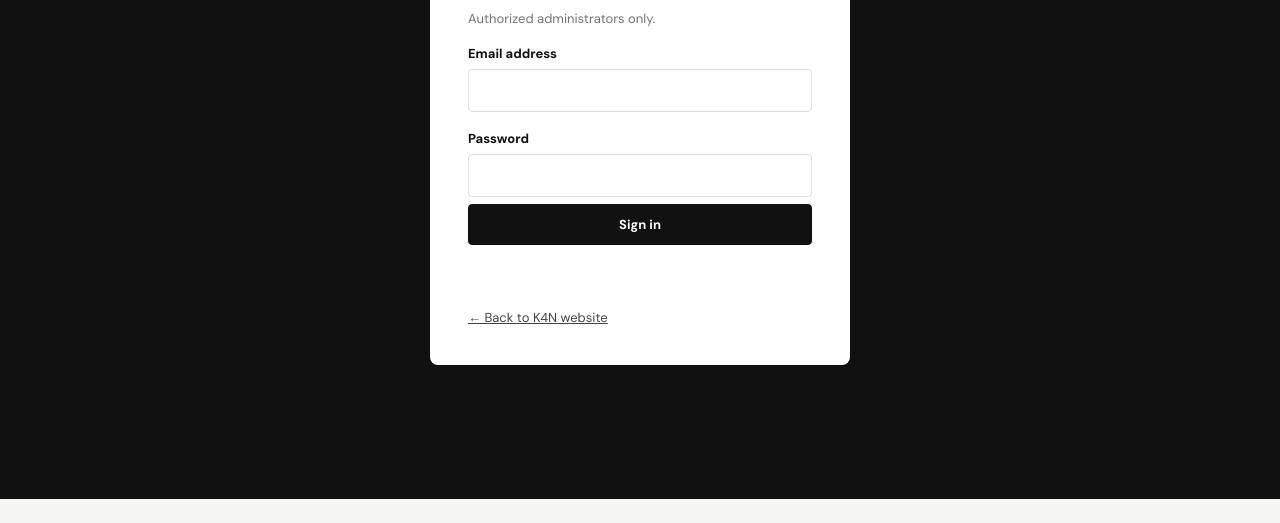
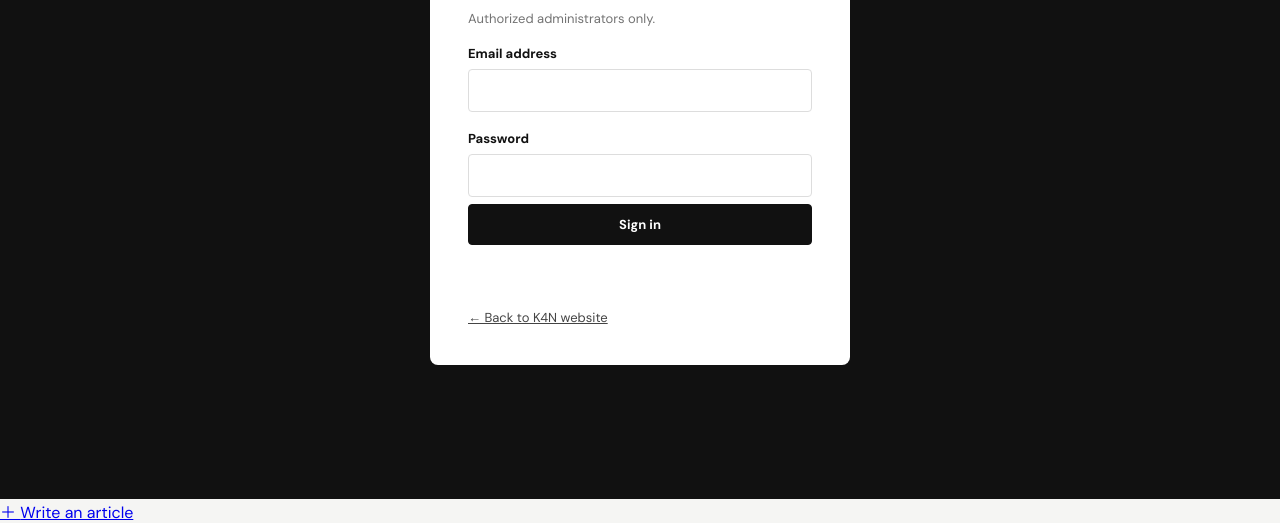
Before and after one commit to sjmaraX15/kamorale4.com, a plain HTML site: page admin.html in a window 1280 px wide. Shown: the part 301-824 px from the top of the page. Before the commit the page ends 800 px from the top, so only its background shows below. Drawn offline with nearby package versions, Linux system fonts and the light colour scheme.

Commit message:
Add link to write an article in admin.html

```diff
--- a/admin.html
+++ b/admin.html
@@ -115,3 +115,4 @@
   <script src="admin.js"></script>
 </body>
 </html>
+<a href="#editor" data-view="editor">＋ <span>Write an article</span></a>
```
